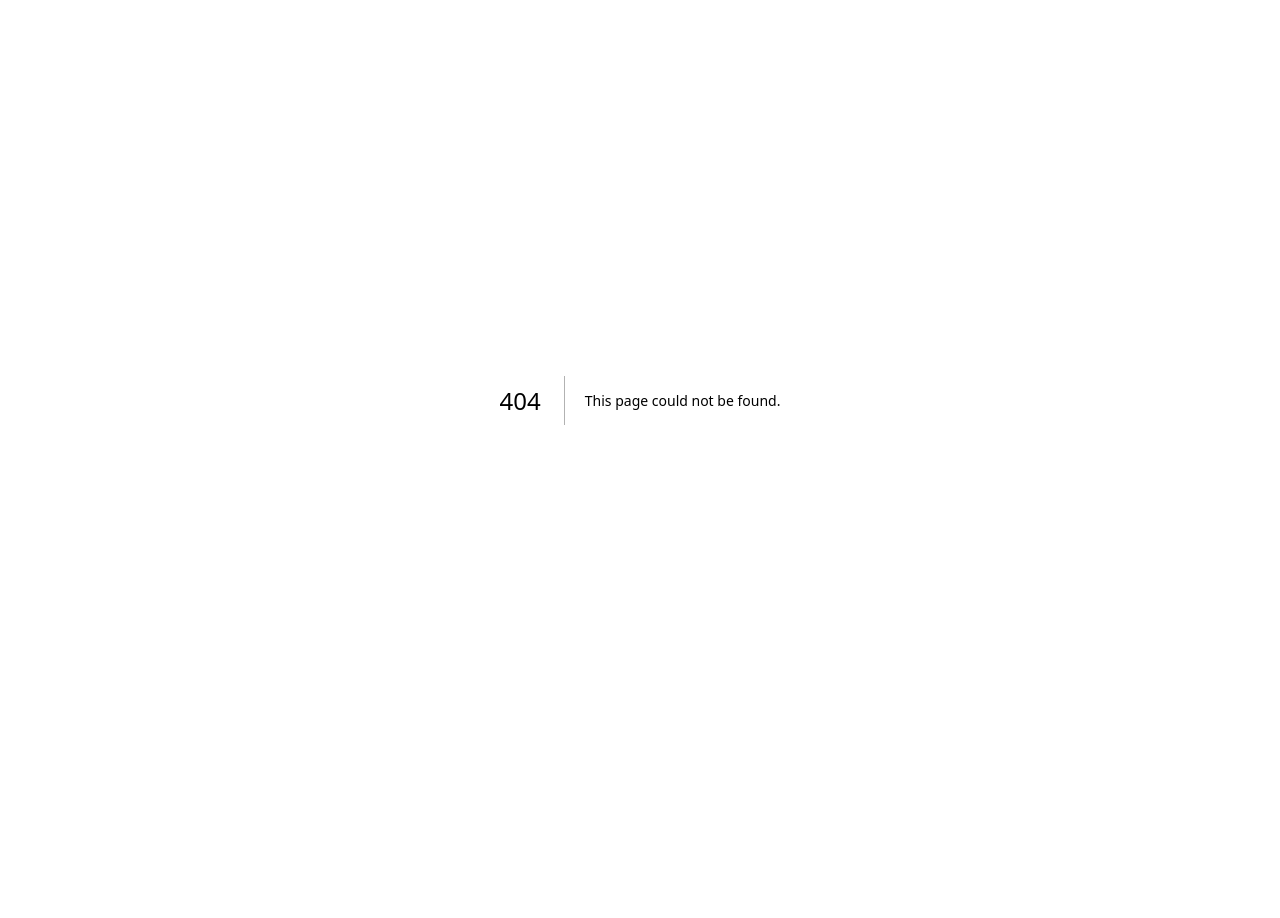
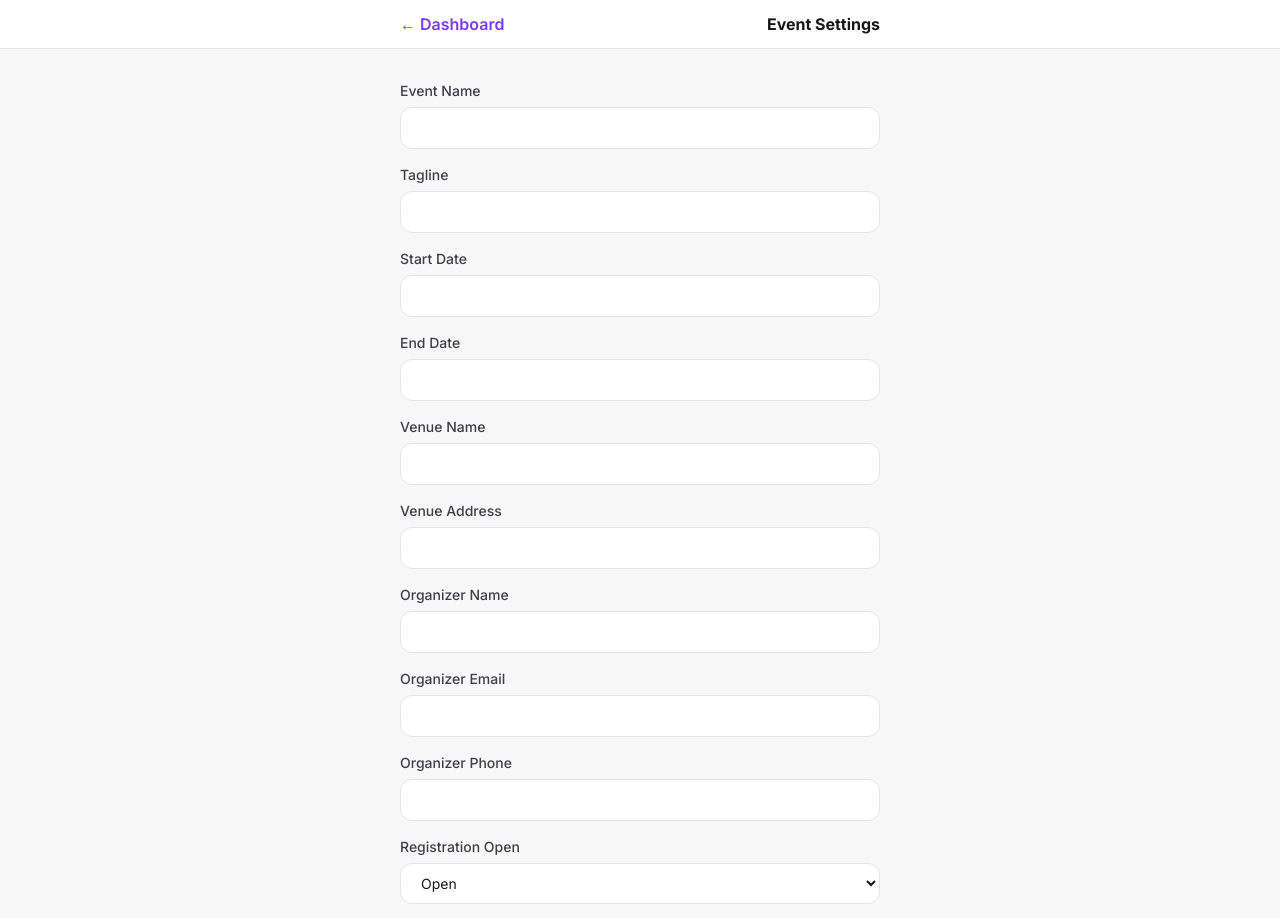
Before and after one commit to patelkiara189-pixel/creatorverse-event-platform, a Next.js app: page /admin/settings in a window 1280 px wide. Before the commit this address had no page. Shown: the top 918 px of the page. Before the commit the page ends 800 px from the top, so only its background shows below. Built offline with nearby package versions, Linux system fonts and the light colour scheme; no server answers; the database is empty.

Commit message:
Add admin settings page

```diff
--- /dev/null
+++ b/src/app/admin/settings/page.tsx
@@ -0,0 +1,95 @@
+"use client";
+
+import { useEffect, useState } from "react";
+import Link from "next/link";
+import { useRouter } from "next/navigation";
+
+export default function AdminSettingsPage() {
+  const router = useRouter();
+  const [form, setForm] = useState<any>({});
+  const [saved, setSaved] = useState(false);
+  const [error, setError] = useState("");
+
+  useEffect(() => {
+    fetch("/api/admin/settings")
+      .then((r) => r.json())
+      .then((data) => setForm(data || {}));
+  }, []);
+
+  async function onSubmit(e: React.FormEvent) {
+    e.preventDefault();
+    setError("");
+    setSaved(false);
+    const res = await fetch("/api/admin/settings", {
+      method: "PATCH",
+      headers: { "Content-Type": "application/json" },
+      body: JSON.stringify(form),
+    });
+    if (res.status === 401) {
+      router.push("/admin/login");
+      return;
+    }
+    if (!res.ok) {
+      setError("Save failed");
+      return;
+    }
+    setSaved(true);
+  }
+
+  function set(key: string, value: any) {
+    setForm((f: any) => ({ ...f, [key]: value }));
+  }
+
+  return (
+    <div className="min-h-screen bg-ink-50">
+      <header className="border-b border-ink-200 bg-white">
+        <div className="mx-auto flex max-w-lg items-center justify-between px-4 py-3">
+          <Link href="/admin/dashboard" className="font-semibold text-brand-600">
+            ← Dashboard
+          </Link>
+          <h1 className="font-bold">Event Settings</h1>
+        </div>
+      </header>
+      <main className="mx-auto max-w-lg px-4 py-8">
+        <form onSubmit={onSubmit} className="space-y-4">
+          {[
+            ["eventName", "Event Name"],
+            ["tagline", "Tagline"],
+            ["startDate", "Start Date"],
+            ["endDate", "End Date"],
+            ["venueName", "Venue Name"],
+            ["venueAddress", "Venue Address"],
+            ["organizerName", "Organizer Name"],
+            ["organizerEmail", "Organizer Email"],
+            ["organizerPhone", "Organizer Phone"],
+          ].map(([key, label]) => (
+            <div key={key}>
+              <label className="label">{label}</label>
+              <input
+                className="input"
+                value={form[key] || ""}
+                onChange={(e) => set(key, e.target.value)}
+              />
+            </div>
+          ))}
+          <div>
+            <label className="label">Registration Open</label>
+            <select
+              className="input"
+              value={form.registrationOpen === false ? "false" : "true"}
+              onChange={(e) => set("registrationOpen", e.target.value === "true")}
+            >
+              <option value="true">Open</option>
+              <option value="false">Closed</option>
+            </select>
+          </div>
+          {error && <p className="text-sm text-red-600">{error}</p>}
+          {saved && <p className="text-sm text-emerald-600">Saved.</p>}
+          <button type="submit" className="btn-primary w-full">
+            Save Settings
+          </button>
+        </form>
+      </main>
+    </div>
+  );
+}
```
